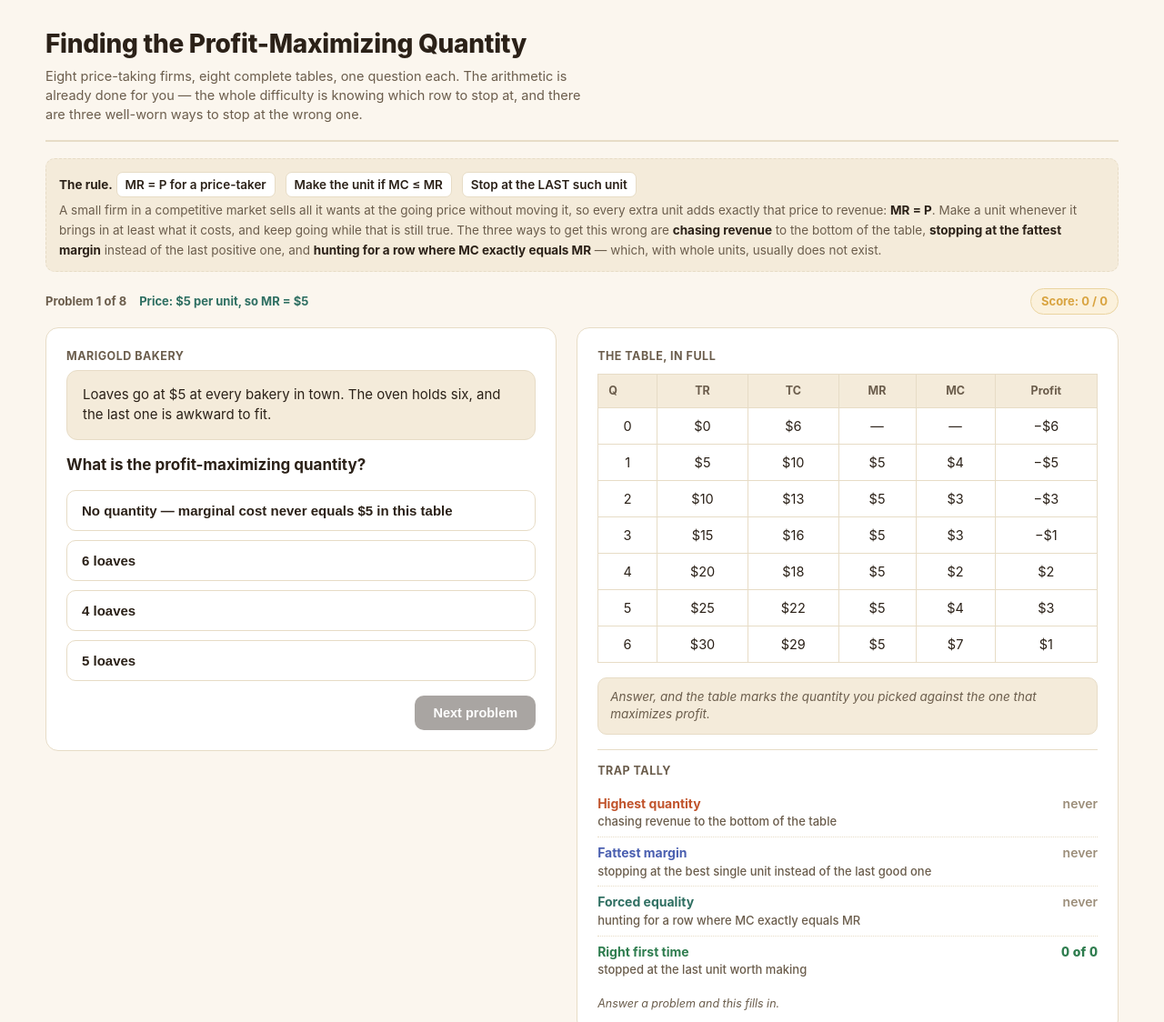
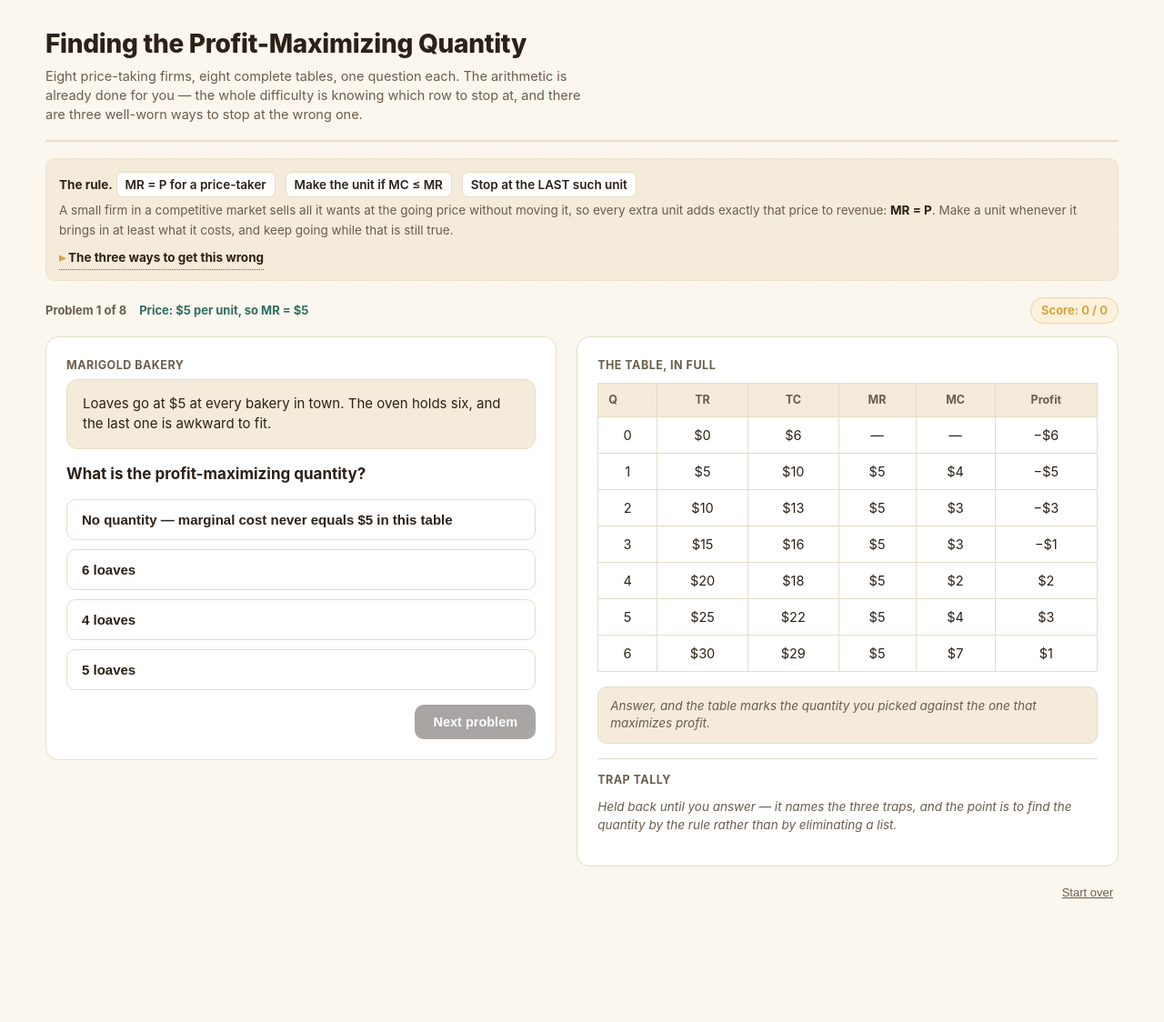
Before and after one commit to davidschwartz-sketch/Microeconomics-Trainers, a plain HTML site: page unit3-profit-max-traps.html in a window 1280 px wide. Shown: the top 1124 px of the page at 91% size. After the commit the page ends 1050 px from the top, so only its background shows below. Drawn offline with Linux system fonts and the light colour scheme.

Commit message:
Profit-max traps: hold the list of traps back until the answer is in
The trap tally named all three traps beside the question, and the header
spelled them out above it, so a student could work by eliminating the list
rather than by the rule. The tally now shows a line saying it is held back
until the answer, and the header's list is folded into a note that opens
only when asked for. Both come back the moment an answer is in, which is
when they are diagnosis rather than a hint.

A new check section asserts it problem by problem: no trap is named
anywhere on the panel before the student answers, no tally row is drawn,
the folded note does not start open, and all three are named again
afterward. Two more mutations probe it.

Co-Authored-By: Claude Opus 5 <noreply@anthropic.com>
Claude-Session: https://claude.ai/code/session_017XmV9t1KYFf1XJWS9m8BRM

```diff
--- a/unit3-profit-max-traps.html
+++ b/unit3-profit-max-traps.html
@@ -222,6 +222,17 @@
   table.data-table td.mc-under{color:var(--teal);}
   table.data-table tr.dim-row td{color:var(--muted);}
 
+  details.traps-note{margin-top:8px;}
+  details.traps-note summary{
+    cursor:pointer;font-weight:700;color:var(--ink);width:fit-content;
+    list-style:none;border-bottom:1px dotted var(--ink-soft);padding-bottom:1px;
+  }
+  details.traps-note summary::-webkit-details-marker{display:none;}
+  details.traps-note summary::before{content:'\25B8\00a0';color:var(--accent);}
+  details.traps-note[open] summary::before{content:'\25BE\00a0';}
+  details.traps-note p, details.traps-note{color:var(--ink-soft);}
+  details.traps-note[open] summary{margin-bottom:6px;}
+
   /* ---- the trap tally ---- */
   .tally{border-top:1px solid var(--border);margin-top:16px;padding-top:14px;}
   .tally-head{
@@ -244,6 +255,7 @@
   .tally-count.hit{color:var(--incorrect);}
   .tally-count.right{color:var(--correct);}
   .tally-foot{font-size:12.5px;color:var(--ink-soft);font-style:italic;margin-top:12px;}
+  .tally-held{font-size:13.5px;color:var(--ink-soft);font-style:italic;line-height:1.5;}
 </style>
 </head>
 <body>
@@ -265,10 +277,14 @@
     <span class="term">Stop at the LAST such unit</span>
     <br>A small firm in a competitive market sells all it wants at the going price without moving
     it, so every extra unit adds exactly that price to revenue: <b>MR = P</b>. Make a unit whenever
-    it brings in at least what it costs, and keep going while that is still true. The three ways
-    to get this wrong are <b>chasing revenue</b> to the bottom of the table, <b>stopping at the
-    fattest margin</b> instead of the last positive one, and <b>hunting for a row where MC exactly
-    equals MR</b> &mdash; which, with whole units, usually does not exist.
+    it brings in at least what it costs, and keep going while that is still true.
+    <details class="traps-note">
+      <summary>The three ways to get this wrong</summary>
+      <b>Chasing revenue</b> to the bottom of the table, <b>stopping at the fattest margin</b>
+      instead of the last positive one, and <b>hunting for a row where MC exactly equals MR</b>
+      &mdash; which, with whole units, usually does not exist. Worth reading once you have
+      finished a run; reading it first does half the work for you.
+    </details>
   </div>
 
   <div class="meta-row" id="metaRow">
@@ -1781,8 +1797,16 @@ function blankTally(){
 
 function timesTxt(n){ return n === 0 ? 'never' : (n === 1 ? 'once' : n + ' times'); }
 
-function drawTally(){
+function drawTally(open){
   const body = document.getElementById('tallyBody');
+  if(!open){
+    body.innerHTML = '<div class="tally-held">Held back until you answer \u2014 it names the '
+      + 'three traps, and the point is to find the quantity by the rule rather than by '
+      + 'eliminating a list.</div>';
+    document.getElementById('tallyFoot').textContent = answers.length
+      ? `${answers.length} answered so far.` : '';
+    return;
+  }
   body.innerHTML = TRAPS.map(t => {
     const n = tally[t.key];
     return `<div class="tally-row"><span><span class="tally-name ${t.cls}">${t.name}</span>`
@@ -1826,7 +1850,7 @@ function init(){
   document.getElementById('metaRow').style.display = '';
   document.getElementById('resetRow').style.display = '';
   document.getElementById('resultsPanel').classList.remove('show');
-  drawTally();
+  drawTally(false);
   loadProblem();
 }
 
@@ -1853,6 +1877,7 @@ function loadProblem(){
   nextBtn.disabled = true;
   nextBtn.textContent = pIndex === order.length - 1 ? 'See your results' : 'Next problem';
 
+  drawTally(false);
   optionOrder = shuffledIndices(card.options.length);
   const wrap = document.getElementById('optionsWrap');
   wrap.innerHTML = '';
@@ -1900,7 +1925,7 @@ function handleAnswer(card, chosen, btnEl){
         ? `Marked: ${p.qstar} — the profit peak. No row has MC equal to ${p.priceTxt}, and none has to.`
         : `Marked: your ${opt.q} against the profit peak at ${p.qstar}.`);
 
-  drawTally();
+  drawTally(true);
   document.getElementById('nextBtn').disabled = false;
 }
 
```
